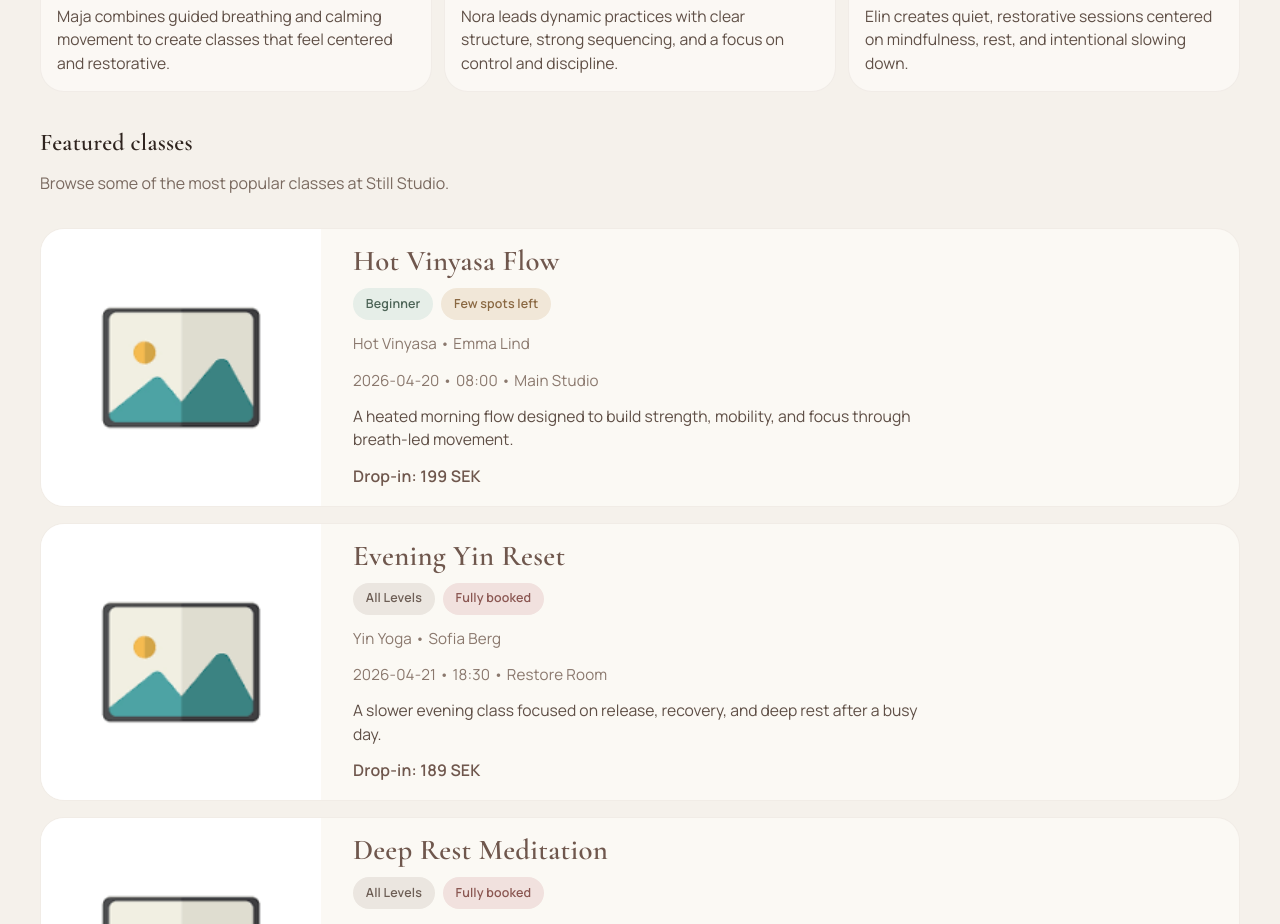
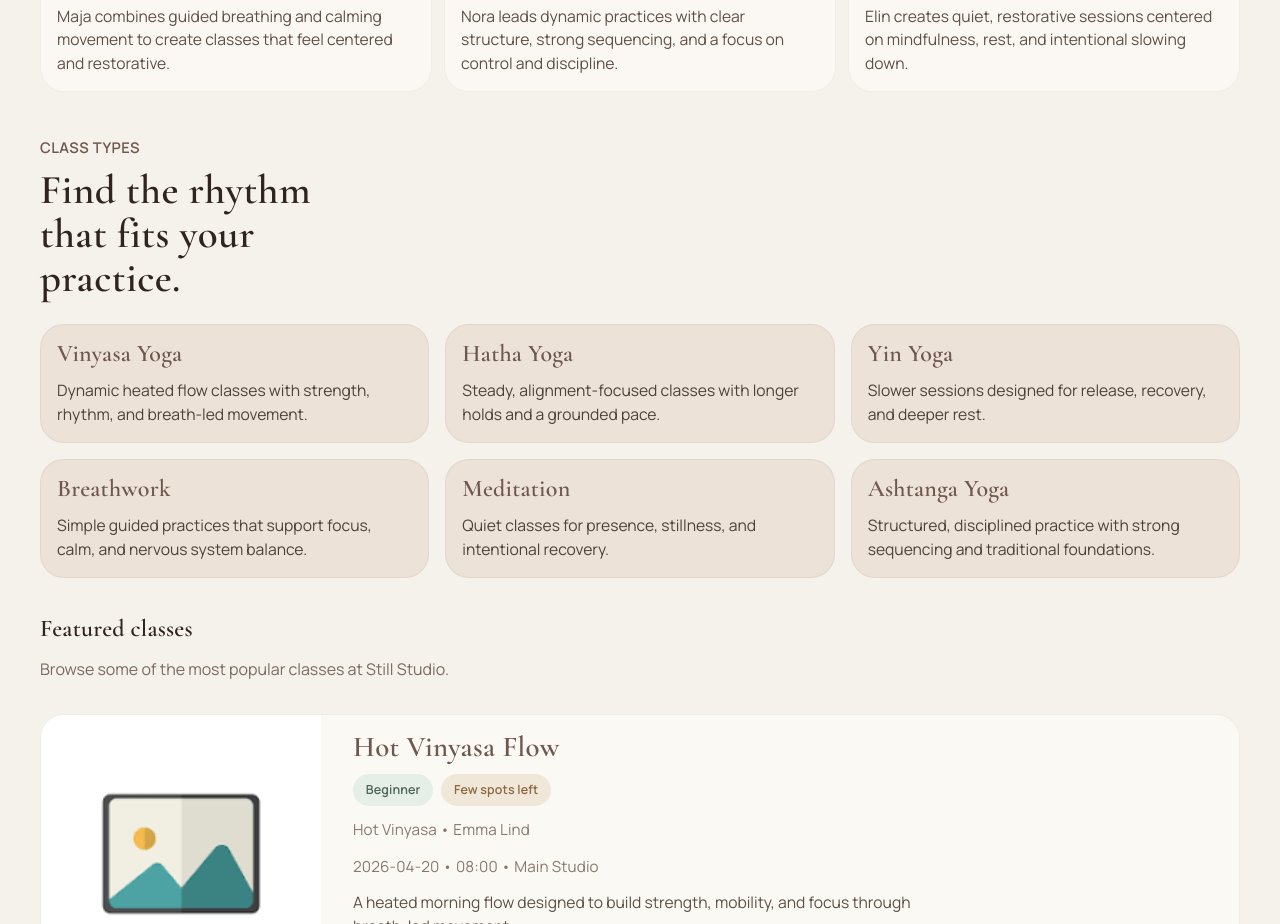
Before and after one commit to JennAnd/yoga-booking-platform, a React (Vite) app: page / in a window 1280 px wide. Shown: the part 2760-3684 px from the top of the page. Built offline with nearby package versions, Linux system fonts and the light colour scheme.

Commit message:
feat: add class categories section to home page

```diff
--- a/src/index.css
+++ b/src/index.css
@@ -600,6 +600,61 @@ a {
   line-height: 1.5;
 }
 
+.home-categories {
+  display: grid;
+  gap: var(--space-5);
+  padding-top: var(--space-3);
+}
+
+.home-categories__header {
+  display: grid;
+  gap: var(--space-2);
+}
+
+.home-categories__eyebrow {
+  margin: 0;
+  color: var(--color-primary-dark);
+  font-size: 0.92rem;
+  font-weight: 600;
+  letter-spacing: 0.03em;
+  text-transform: uppercase;
+}
+
+.home-categories__header h2 {
+  margin: 0;
+  max-width: 14ch;
+  font-size: clamp(1.8rem, 3.2vw, 2.6rem);
+  line-height: 1.08;
+}
+
+.home-categories__grid {
+  display: grid;
+  gap: var(--space-4);
+}
+
+.home-category-card {
+  display: grid;
+  gap: var(--space-3);
+  padding: var(--space-4);
+  background-color: #ece2d8;
+  border: 1px solid rgba(111, 87, 77, 0.08);
+  border-radius: var(--radius-xl);
+}
+
+.home-category-card h3 {
+  margin: 0;
+  font-size: 1.5rem;
+  line-height: 1.08;
+  color: var(--color-primary-dark);
+}
+
+.home-category-card p {
+  margin: 0;
+  color: #4f4139;
+  font-size: 0.98rem;
+  line-height: 1.5;
+}
+
 .home-featured {
   display: grid;
   gap: var(--space-4);
@@ -767,6 +822,10 @@ a {
     grid-template-columns: repeat(3, 1fr);
   }
 
+  .home-categories__grid {
+    grid-template-columns: repeat(3, 1fr);
+  }
+
   .class-card {
     grid-template-columns: 280px 1fr;
   }
--- a/src/pages/Home.jsx
+++ b/src/pages/Home.jsx
@@ -121,6 +121,66 @@ function Home() {
         </div>
       </section>
 
+      <section
+        className="home-categories"
+        aria-labelledby="home-categories-title"
+      >
+        <div className="home-categories__header">
+          <p className="home-categories__eyebrow">Class types</p>
+          <h2 id="home-categories-title">
+            Find the rhythm that fits your practice.
+          </h2>
+        </div>
+
+        <div className="home-categories__grid">
+          <article className="home-category-card">
+            <h3>Vinyasa Yoga</h3>
+            <p>
+              Dynamic heated flow classes with strength, rhythm, and breath-led
+              movement.
+            </p>
+          </article>
+
+          <article className="home-category-card">
+            <h3>Hatha Yoga</h3>
+            <p>
+              Steady, alignment-focused classes with longer holds and a grounded
+              pace.
+            </p>
+          </article>
+
+          <article className="home-category-card">
+            <h3>Yin Yoga</h3>
+            <p>
+              Slower sessions designed for release, recovery, and deeper rest.
+            </p>
+          </article>
+
+          <article className="home-category-card">
+            <h3>Breathwork</h3>
+            <p>
+              Simple guided practices that support focus, calm, and nervous
+              system balance.
+            </p>
+          </article>
+
+          <article className="home-category-card">
+            <h3>Meditation</h3>
+            <p>
+              Quiet classes for presence, stillness, and intentional recovery.
+            </p>
+          </article>
+
+          <article className="home-category-card">
+            <h3>Ashtanga Yoga</h3>
+            <p>
+              Structured, disciplined practice with strong sequencing and
+              traditional foundations.
+            </p>
+          </article>
+        </div>
+      </section>
+
       <div className="home-featured">
         <div className="home-featured__header">
           <h2>Featured classes</h2>
```
